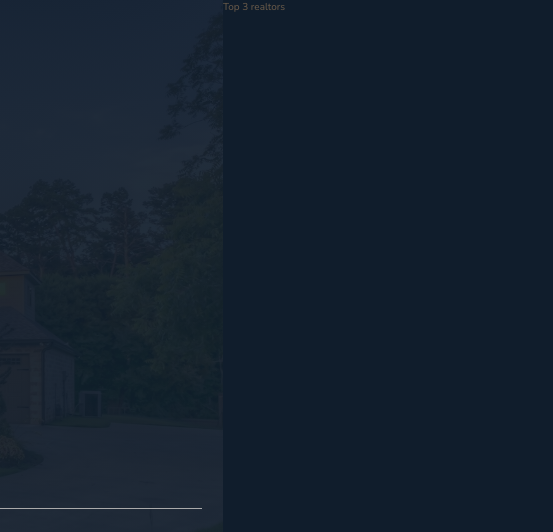
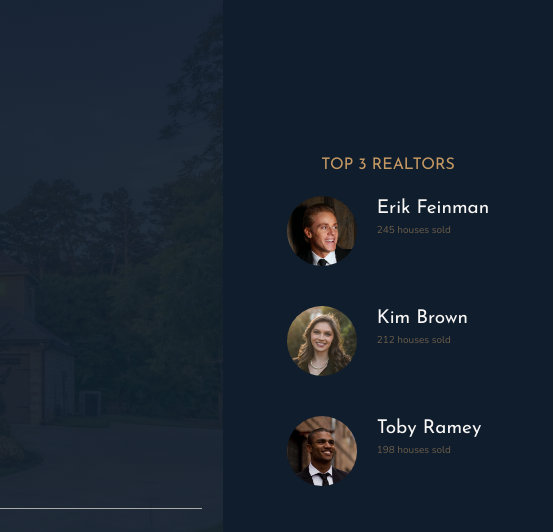
Before and after one commit to wenjing-liu/udemy-css-nexter, a website: page index.html in a window 1280 px wide. Shown: the top 532 px of the page, 727-1280 px from the left. Drawn offline with nearby package versions, Linux system fonts and the light colour scheme.

Commit message:
realtors section

```diff
--- a/index.html
+++ b/index.html
@@ -31,7 +31,26 @@
         </header>
 
         <div class="realtors">
-            Top 3 realtors
+            <h3 class="heading-3">Top 3 realtors</h3>
+            <div class="realtors__list">
+                <img src="img/realtor-1.jpeg" alt="Realtor 1" class="realtors__img">
+                <div class="realtors__details">
+                    <h4 class="heading-4 heading-4--light">Erik Feinman</h4>
+                    <p class="realtor__sold">245 houses sold</p>
+                </div>
+
+                <img src="img/realtor-2.jpeg" alt="Realtor 1" class="realtors__img">
+                <div class="realtors__details">
+                    <h4 class="heading-4 heading-4--light">Kim Brown</h4>
+                    <p class="realtor__sold">212 houses sold</p>
+                </div>
+
+                <img src="img/realtor-3.jpeg" alt="Realtor 1" class="realtors__img">
+                <div class="realtors__details">
+                    <h4 class="heading-4 heading-4--light">Toby Ramey</h4>
+                    <p class="realtor__sold">198 houses sold</p>
+                </div>
+            </div>
         </div>
 
         <section class="features">
--- a/sass/_realtors.scss
+++ b/sass/_realtors.scss
@@ -1,4 +1,30 @@
 .realtors {
     background-color: $color-secondary;
     grid-column: col-start 7 / full-end;
+    padding: 3rem;
+
+    display: grid;
+    align-content: center;
+    justify-content: center;
+    grid-row-gap: 2rem;
+    justify-items: center;
+
+    &__list {
+        display: grid;
+        grid-template-columns: min-content max-content;
+        grid-column-gap: 2rem;
+        grid-row-gap: 5vh;
+    }
+
+    &__img {
+        width: 7rem;
+        border-radius: 50%;
+        display: block;
+    }
+
+    &__sold {
+        text-transform: uppercase;
+        color: $color-grey-light-2;
+        margin-top: -3px;
+    }
 }
```
Also changed, not shown: css/style.css.
